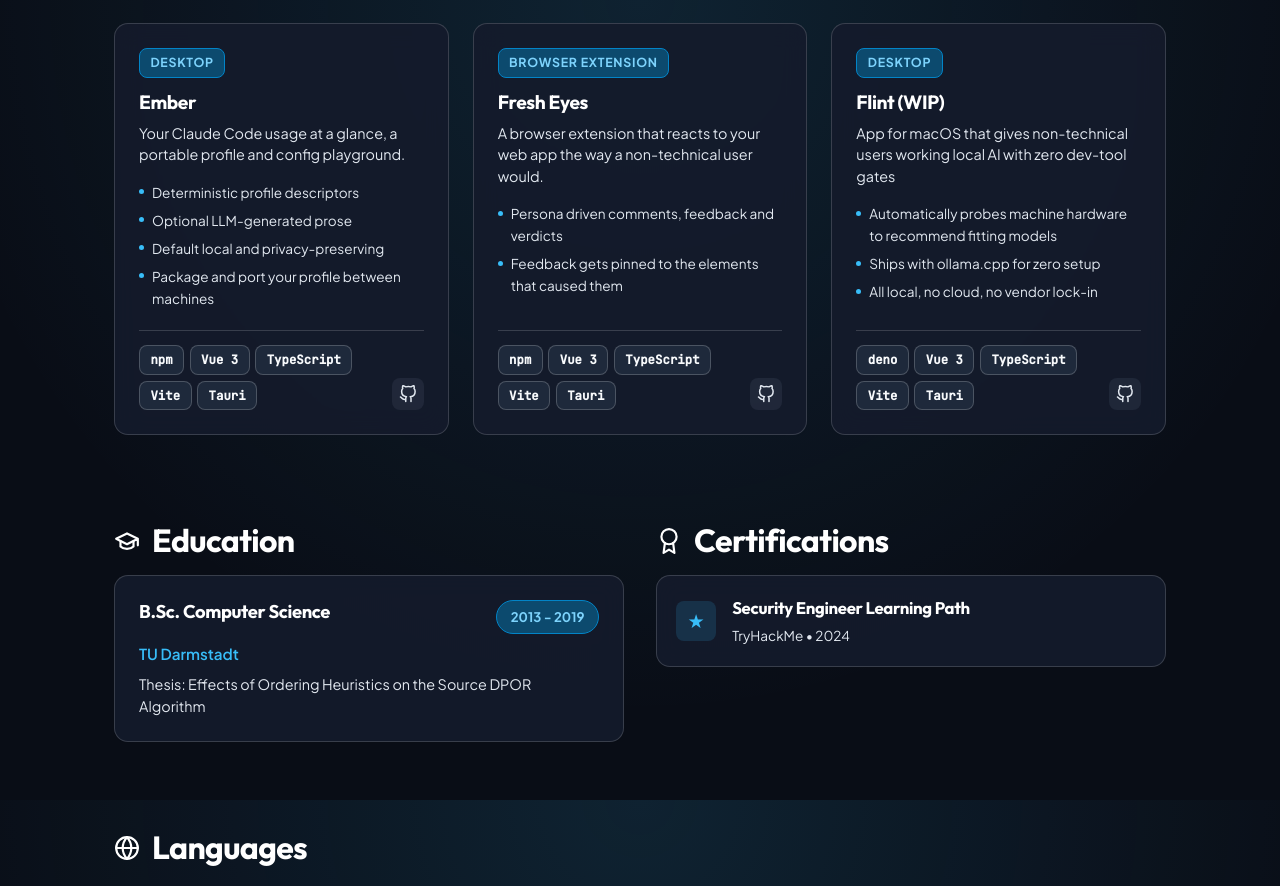
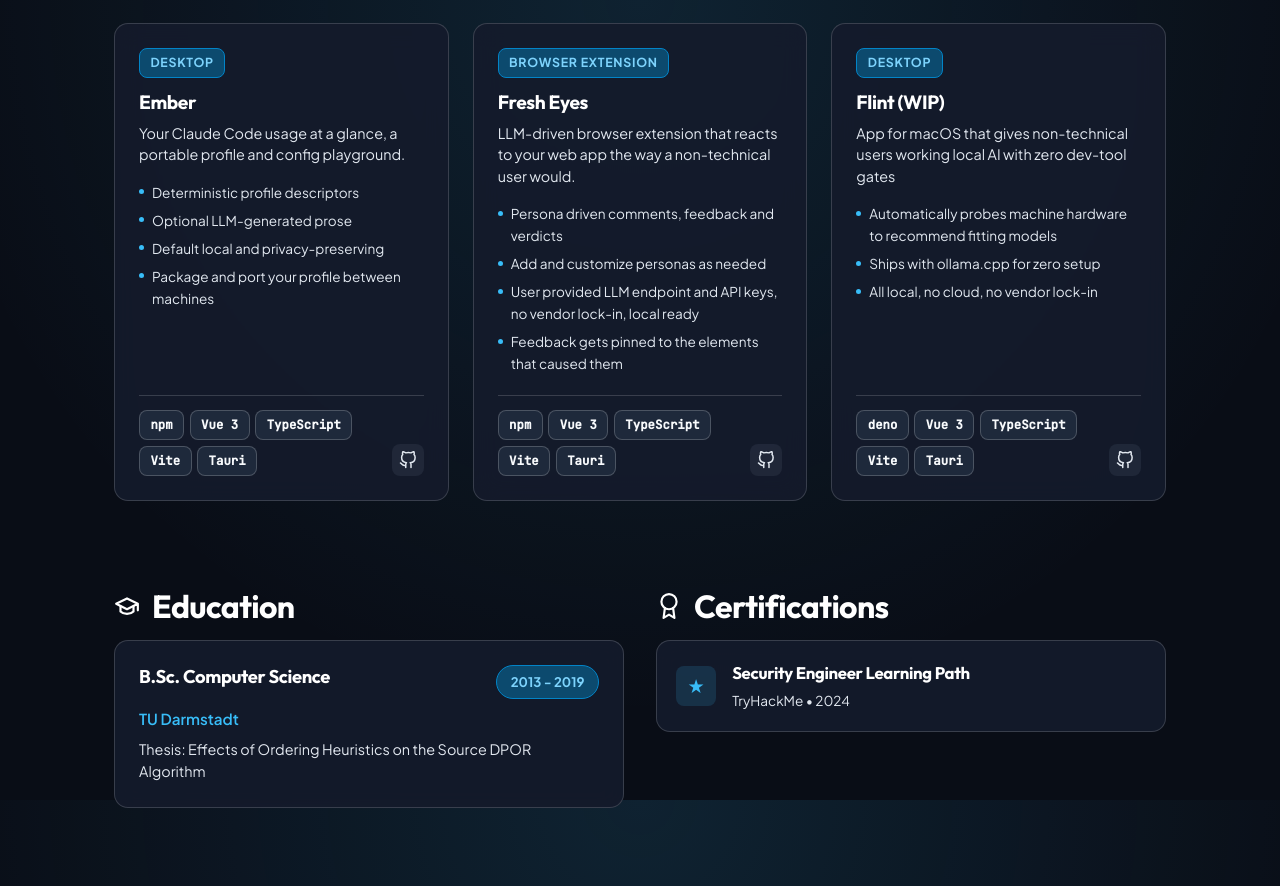
Before and after one commit to lee195/jlee-cv, a Nuxt app: page / in a window 1280 px wide. Shown: the part 2400-3286 px from the top of the page. Built offline with nearby package versions, Linux system fonts and the light colour scheme.

Commit message:
clarify texts for fresh eyes

```diff
--- a/app/data/cvData.ts
+++ b/app/data/cvData.ts
@@ -146,10 +146,12 @@ export const cvData = {
       id: "proj-2",
       title: "Fresh Eyes",
       category: "Browser Extension",
-      description: "A browser extension that reacts to your web app the way a non-technical user would.",
+      description: "LLM-driven browser extension that reacts to your web app the way a non-technical user would.",
       highlights: [
         "Persona driven comments, feedback and verdicts",
-        "Feedback gets pinned to the elements that caused them",
+        "Add and customize personas as needed",
+        "User provided LLM endpoint and API keys, no vendor lock-in, local ready",
+        "Feedback gets pinned to the elements that caused them"
       ],
       technologies: ["npm", "Vue 3", "TypeScript", "Vite", "Tauri"],
       github: "https://github.com/lee195/fresh-eyes",
```
